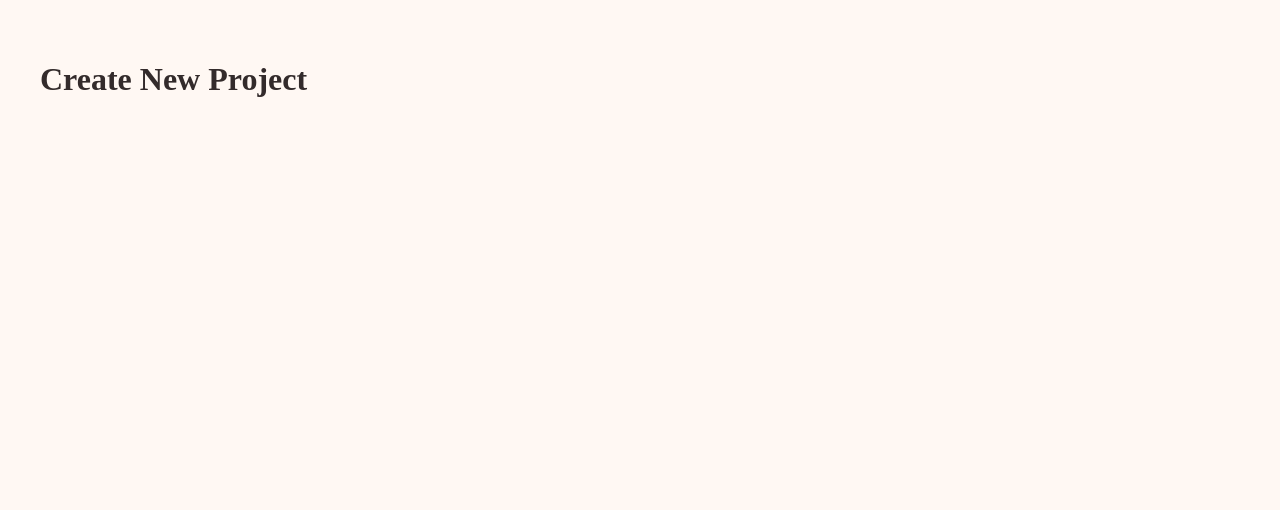
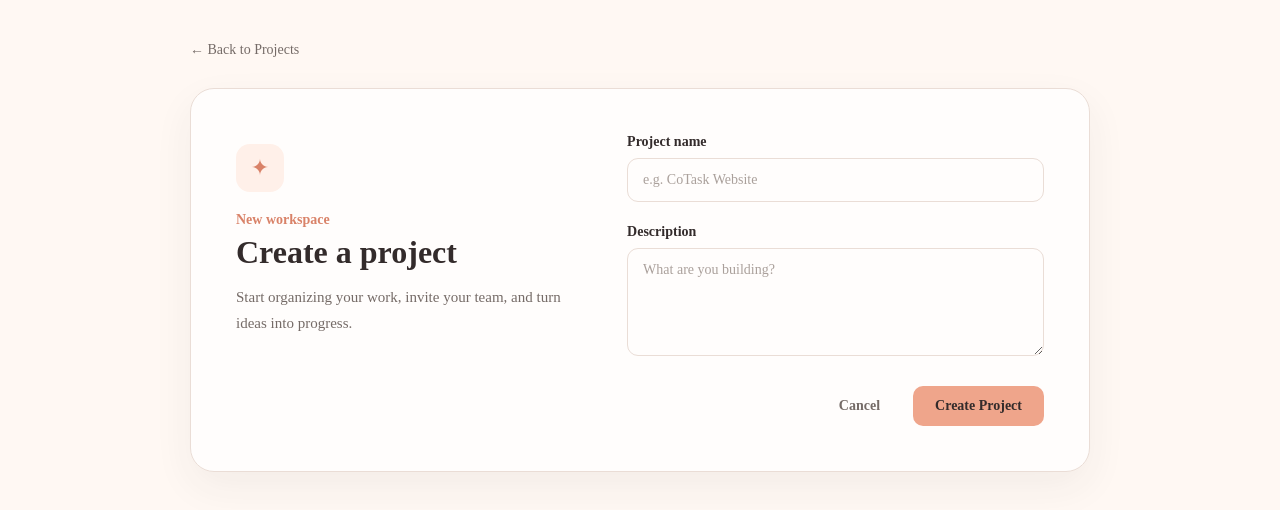
Before and after one commit to NancyA1/CoTask, a Next.js app in the folder frontend/: page /projects/new in a window 1280 px wide. Shown: the top 510 px of the page. Built offline with nearby package versions, Linux system fonts and the light colour scheme.

Commit message:
include project members and tasks

```diff
--- a/frontend/app/globals.css
+++ b/frontend/app/globals.css
@@ -2862,3 +2862,219 @@ color: #D98268;
   background-color: #D98268;
   transform: translateY(-2px);
 }
+
+.new-project-page {
+  max-width: 900px;
+  margin: 0 auto;
+}
+
+.back-link {
+  display: inline-block;
+
+  margin-bottom: 30px;
+
+  color: #756B67;
+  font-size: 14px;
+  font-weight: 500;
+
+  text-decoration: none;
+
+  transition: color 0.2s ease;
+}
+
+.back-link:hover {
+  color: #D98268;
+}
+
+.new-project-container {
+  display: grid;
+  grid-template-columns: 0.9fr 1.1fr;
+  gap: 50px;
+
+  padding: 45px;
+
+  background: rgba(255, 255, 255, 0.8);
+
+  border: 1px solid #EADDD6;
+  border-radius: 24px;
+
+  box-shadow:
+    0 15px 40px rgba(51, 43, 43, 0.06);
+}
+
+.new-project-intro {
+  padding-top: 10px;
+}
+
+.new-project-icon {
+  width: 48px;
+  height: 48px;
+
+  display: flex;
+  align-items: center;
+  justify-content: center;
+
+  margin-bottom: 20px;
+
+  border-radius: 14px;
+
+  background: #FFF0E9;
+
+  color: #D98268;
+
+  font-size: 22px;
+}
+
+.new-project-intro h1 {
+  margin: 0;
+
+  color: #332B2B;
+
+  font-size: 32px;
+  line-height: 1.2;
+}
+
+.new-project-intro > p:last-child {
+  margin-top: 14px;
+
+  color: #756B67;
+
+  font-size: 15px;
+  line-height: 1.7;
+
+  text-align: left;
+}
+
+.project-form {
+  display: flex;
+  flex-direction: column;
+  gap: 22px;
+}
+
+.project-form .form-field {
+  margin: 0;
+  gap: 8px;
+}
+
+.project-form label {
+  color: #332B2B;
+
+  font-size: 14px;
+  font-weight: 600;
+}
+
+.project-form input,
+.project-form textarea {
+  width: 100%;
+
+  padding: 13px 15px;
+
+  border: 1px solid #EADDD6;
+  border-radius: 11px;
+
+  background: #FFFDFC;
+
+  color: #332B2B;
+
+  font-family: inherit;
+  font-size: 14px;
+
+  outline: none;
+
+  resize: vertical;
+
+  transition: all 0.2s ease;
+}
+
+.project-form input:focus,
+.project-form textarea:focus {
+  border-color: #D98268;
+
+  background: #FFFFFF;
+
+  box-shadow:
+    0 0 0 4px rgba(217, 130, 104, 0.12);
+}
+
+.project-form input::placeholder,
+.project-form textarea::placeholder {
+  color: #AAA09B;
+}
+
+.project-form-actions {
+  display: flex;
+  align-items: center;
+  justify-content: flex-end;
+
+  gap: 15px;
+
+  margin-top: 8px;
+}
+
+.cancel-project {
+  padding: 11px 18px;
+
+  color: #756B67;
+
+  font-size: 14px;
+  font-weight: 600;
+
+  text-decoration: none;
+}
+
+.cancel-project:hover {
+  color: #332B2B;
+}
+
+.create-project-btn {
+  padding: 12px 22px;
+
+  border: none;
+  border-radius: 10px;
+
+  background: #EFA58B;
+
+  color: #332B2B;
+
+  font-family: inherit;
+  font-size: 14px;
+  font-weight: 600;
+
+  cursor: pointer;
+
+  transition: all 0.2s ease;
+}
+
+.create-project-btn:hover {
+  background: #D98268;
+  transform: translateY(-1px);
+}
+
+.create-project-btn:active {
+  transform: scale(0.98);
+}
+
+@media (max-width: 700px) {
+
+  .new-project-container {
+    grid-template-columns: 1fr;
+
+    gap: 30px;
+
+    padding: 28px;
+  }
+
+  .new-project-intro h1 {
+    font-size: 27px;
+  }
+
+  .project-form-actions {
+    flex-direction: column-reverse;
+    align-items: stretch;
+  }
+
+  .cancel-project,
+  .create-project-btn {
+    text-align: center;
+  }
+}
--- a/frontend/app/projects/new/page.tsx
+++ b/frontend/app/projects/new/page.tsx
@@ -1,9 +1,133 @@
+"use client";
+
+import { useState } from "react";
+import Link from "next/link";
+
 export default function NewProject() {
+  const [name, setName] = useState("");
+  const [description, setDescription] = useState("");
+  const handleSubmit = async (event: React.FormEvent) => {
+  event.preventDefault();
+
+  try {
+    const response = await fetch("http://localhost:3000/api/projects", {
+      method: "POST",
+      headers: {
+        "Content-Type": "application/json",
+      },
+      credentials: "include",
+      body: JSON.stringify({
+        name,
+        description,
+      }),
+    });
+
+    const data = await response.json();
+
+    console.log("BACKEND RESPONSE:", data);
+
+    if (!response.ok) {
+      console.error("ERROR:", data.message);
+      return;
+    }
+
+  } catch (error) {
+    console.error("REQUEST ERROR:", error);
+  }
+};
+
   return (
     <div className="dashboard">
+
       <main className="dashboard-main">
-        <h1>Create New Project</h1>
+
+        <div className="new-project-page">
+
+          <Link href="/projects" className="back-link">
+            ← Back to Projects
+          </Link>
+
+          <div className="new-project-container">
+
+            <div className="new-project-intro">
+              <span className="new-project-icon">✦</span>
+
+              <p className="projects-eyebrow">
+                New workspace
+              </p>
+
+              <h1>Create a project</h1>
+
+              <p>
+                Start organizing your work, invite your team,
+                and turn ideas into progress.
+              </p>
+            </div>
+
+            <form
+              className="project-form"
+              onSubmit={handleSubmit}
+            >
+
+              <div className="form-field">
+                <label htmlFor="name">
+                  Project name
+                </label>
+
+                <input
+                  id="name"
+                  type="text"
+                  placeholder="e.g. CoTask Website"
+                  value={name}
+                  onChange={(event) =>
+                    setName(event.target.value)
+                  }
+                  required
+                />
+              </div>
+
+              <div className="form-field">
+                <label htmlFor="description">
+                  Description
+                </label>
+
+                <textarea
+                  id="description"
+                  placeholder="What are you building?"
+                  value={description}
+                  onChange={(event) =>
+                    setDescription(event.target.value)
+                  }
+                  rows={5}
+                />
+              </div>
+
+              <div className="project-form-actions">
+
+                <Link
+                  href="/projects"
+                  className="cancel-project"
+                >
+                  Cancel
+                </Link>
+
+                <button
+                  type="submit"
+                  className="create-project-btn"
+                >
+                  Create Project
+                </button>
+
+              </div>
+
+            </form>
+
+          </div>
+
+        </div>
+
       </main>
+
     </div>
   );
 }
```
Also changed, not shown: frontend/app/projects/page.tsx (+52 -26 lines), 2 other files (tests, documents, lock files or other folders).
